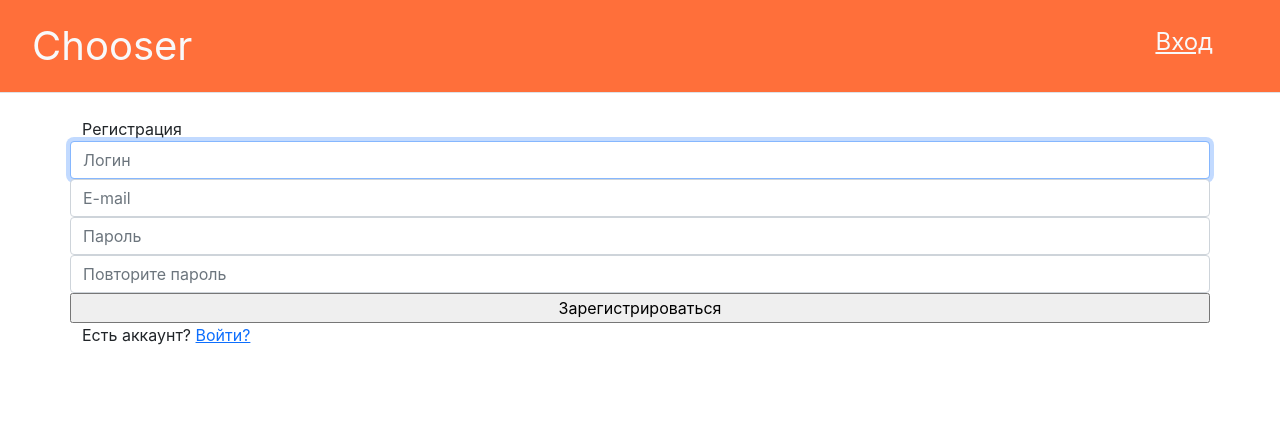
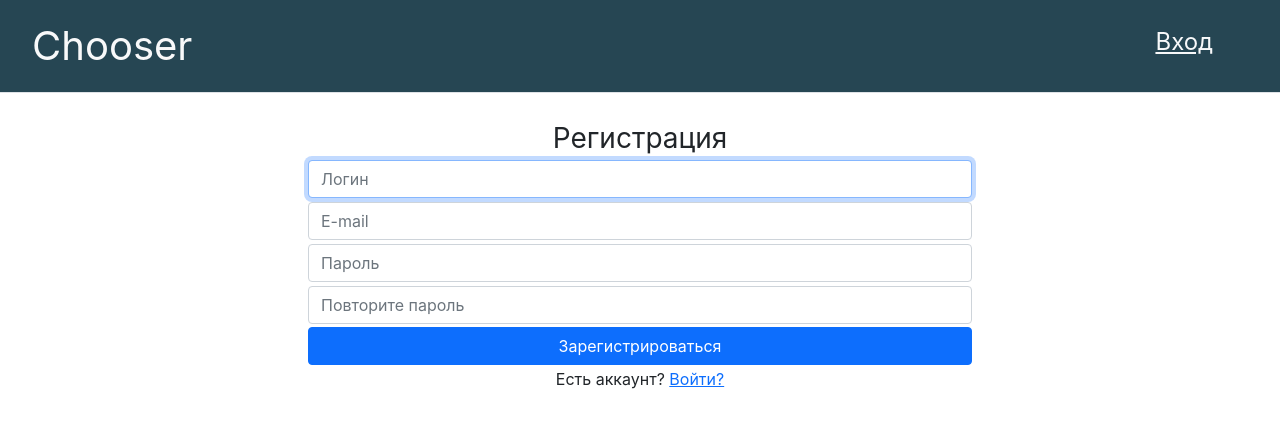
Before and after one commit to AleksandrSafarov/CourseProject, a Django app: page /signup/ in a window 1280 px wide. Shown: the top 428 px of the page. Run offline with Django 4.2, Linux system fonts and the light colour scheme; some libraries are stand-ins or nearby versions.

Commit message:
form styles

```diff
--- a/chooser/static/css/styles.css
+++ b/chooser/static/css/styles.css
@@ -7,5 +7,19 @@ body {
 }
 
 header{
-    background: rgb(255, 111, 58)
+    background: rgb(38, 70, 83)
 }
+
+div.row{
+    margin-top: 0.2%;
+}
+
+div.form-container{
+    text-align: center;
+    padding-left: 25%;
+    padding-right: 25%;
+}
+
+div.signup-link{
+    margin-top: 0.3%;
+}
--- a/chooser/templates/form.html
+++ b/chooser/templates/form.html
@@ -1,5 +1,4 @@
 {% extends 'base.html' %}
-{% load static %}
 {% load widget_tweaks %}
 
 {% block title %}{{ title }}{% endblock %}
@@ -8,36 +7,32 @@
 {% endblock %}
 
 {% block content %}
-<div class="container">
-	<div class="wrapper">
-		<div class="title"><span>{{ title }}</span></div>
-		<form method="POST" action="" enctype="multipart/form-data">
+<div class="form-container">
+
+	<label class="fs-3">{{ title }}</label>
+	<form method="POST" action="" enctype="multipart/form-data">
+		<div class="form-group">
 			{% csrf_token %}
 
 			{% for field in form %}
-			<div class="row">
-				<i class="fas fa-user"></i>
-				<label for="{{ field.id_for_label }}">{{ field.label }}</label>
-				{% render_field field class='form-control' %}
+				<div class="row">{% render_field field class='form-control' %}</div>
 				<div class="row">{{ field.help_text }}</div>
-				<div class="">{{ field.errors }}</div>
-			</div>
+				<div class="row">{{ field.errors }}</div>
 			{% endfor %}
 
 			<div>{{ form.non_field_errors }}</div>
 
 			<div class="row button">
-				<input type="submit" value="{{ button_text }}">
+				<input type="submit" class="btn btn-primary" value="{{ button_text }}">
 			</div>
 
 			{% if "login" in request.path %}
-			<div class="signup-link">{{noaccount_text}} <a href="{% url 'signup' %}">{{signupurl}}</a></div>
+				<div class="signup-link">Нет аккаунта? <a href="{% url 'signup' %}">Создайте!</a></div>
 			{% endif %}
 			{% if "signup" in request.path %}
-			<div class="signup-link">Есть аккаунт? <a href="{% url 'login' %}">Войти?</a></div>
+				<div class="signup-link">Есть аккаунт? <a href="{% url 'login' %}">Войти?</a></div>
 			{% endif %}
-
-		</form>
-	</div>
+		</div>
+	</form>
 </div>
 {% endblock %}
```
